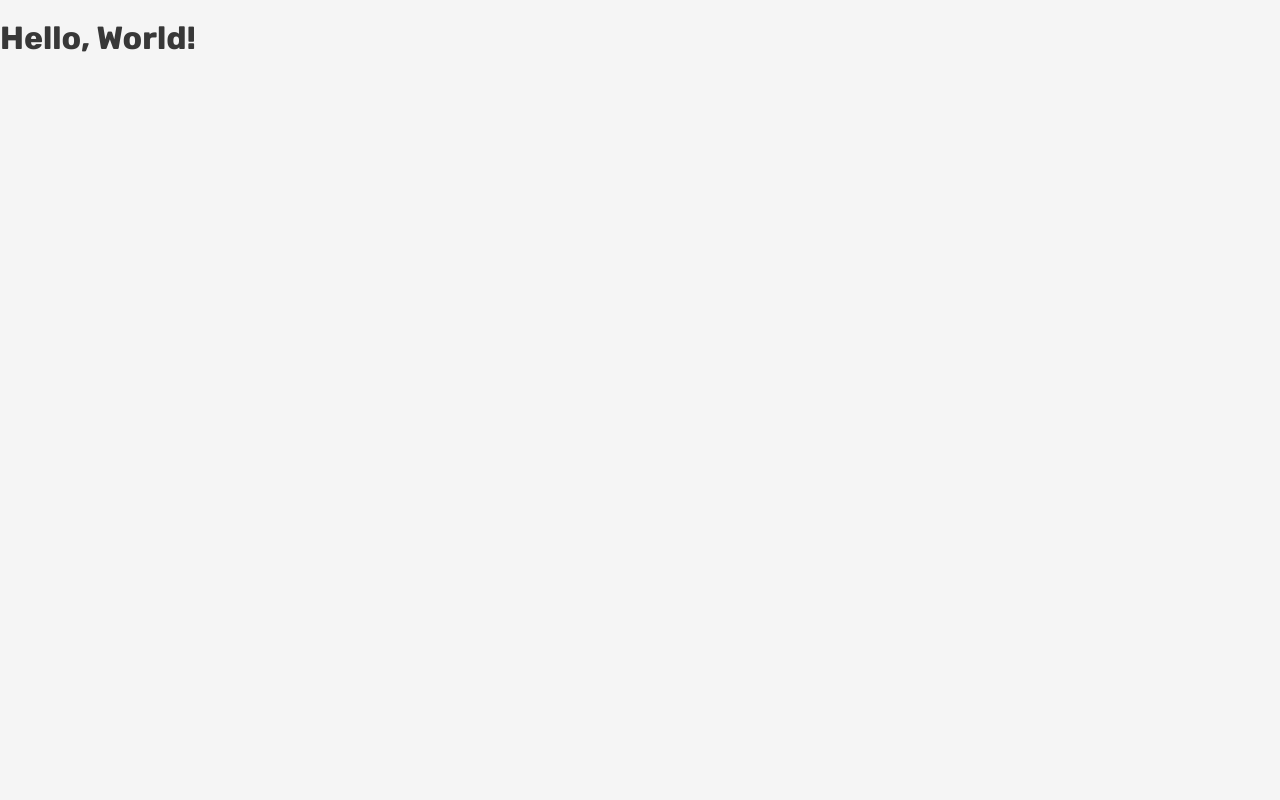
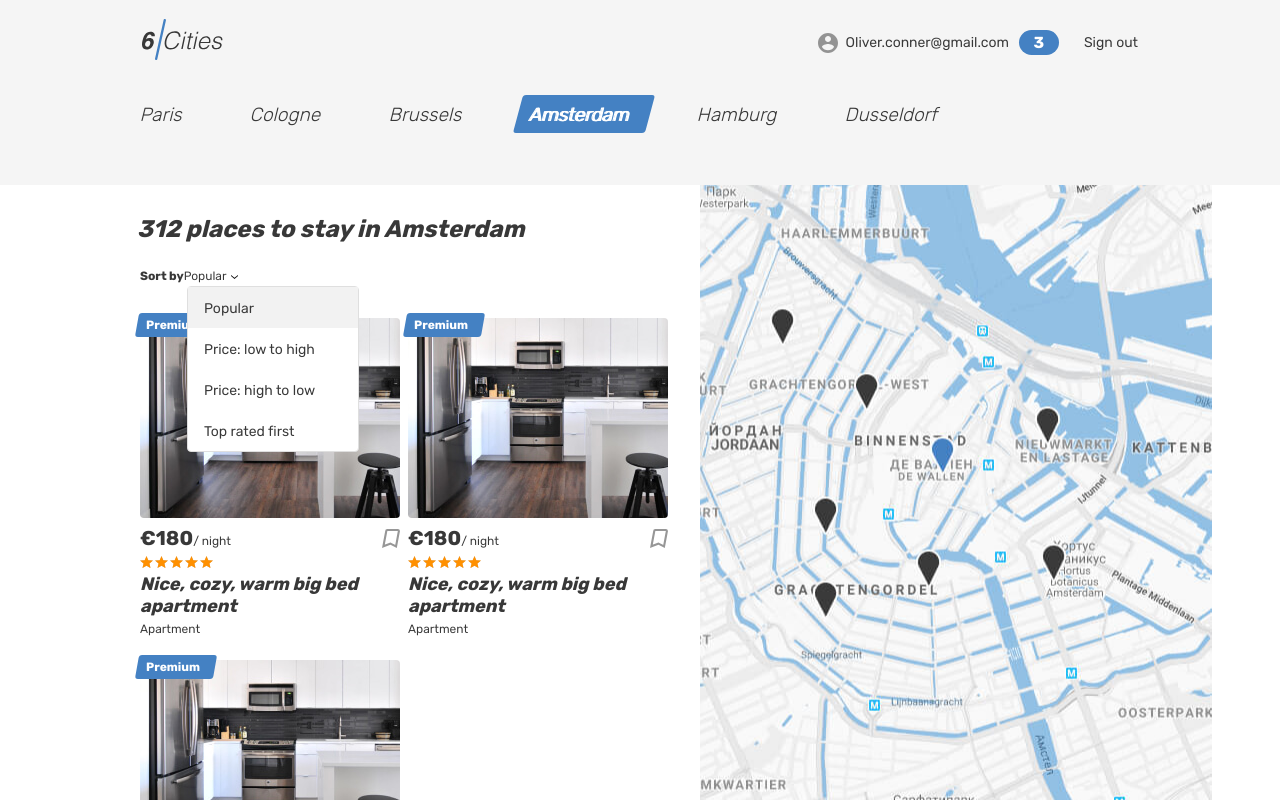
Before and after one commit to htmlacademy-react/1914897-six-cities-15, a React (Vite) app: page / in a window 1280 px wide. Built offline with nearby package versions, Linux system fonts and the light colour scheme.

Commit message:
Сделал файловую структуру/Реализовал отрисовку Main и OfferCard

```diff
--- /dev/null
+++ b/src/app/app.tsx
@@ -0,0 +1,8 @@
+import { MainPage } from '../pages/main';
+import { FC, PropsWithChildren } from 'react';
+
+export type TAppProps = { cardAmount: number };
+
+export const App: FC<PropsWithChildren<TAppProps>> = ({ cardAmount }) => (
+  <MainPage cardAmount = {cardAmount} />
+);
--- /dev/null
+++ b/src/app/index.ts
@@ -0,0 +1,2 @@
+export { App } from './app';
+export type { TAppProps } from './app';
--- /dev/null
+++ b/src/components/offer-card/index.ts
@@ -0,0 +1 @@
+export { OfferCard } from './offer-card';
--- /dev/null
+++ b/src/components/offer-card/offer-card.tsx
@@ -0,0 +1,38 @@
+import { FC } from 'react';
+
+export const OfferCard: FC = () => (
+  <article className="cities__card place-card">
+    <div className="place-card__mark">
+      <span>Premium</span>
+    </div>
+    <div className="cities__image-wrapper place-card__image-wrapper">
+      <a href="#">
+        <img className="place-card__image" src="img/apartment-03.jpg" width={260} height={200} alt="Place image" />
+      </a>
+    </div>
+    <div className="place-card__info">
+      <div className="place-card__price-wrapper">
+        <div className="place-card__price">
+          <b className="place-card__price-value">€180</b>
+          <span className="place-card__price-text">/&nbsp;night</span>
+        </div>
+        <button className="place-card__bookmark-button button" type="button">
+          <svg className="place-card__bookmark-icon" width={18} height={19}>
+            <use xlinkHref="#icon-bookmark" />
+          </svg>
+          <span className="visually-hidden">To bookmarks</span>
+        </button>
+      </div>
+      <div className="place-card__rating rating">
+        <div className="place-card__stars rating__stars">
+          <span style={{ 'width': '100%' }} />
+          <span className="visually-hidden">Rating</span>
+        </div>
+      </div>
+      <h2 className="place-card__name">
+        <a href="#">Nice, cozy, warm big bed apartment</a>
+      </h2>
+      <p className="place-card__type">Apartment</p>
+    </div>
+  </article>
+);
--- a/src/index.tsx
+++ b/src/index.tsx
@@ -1,5 +1,6 @@
 import React from 'react';
 import ReactDOM from 'react-dom/client';
+import { App } from './app';
 
 const root = ReactDOM.createRoot(
   document.getElementById('root') as HTMLElement
@@ -7,6 +8,6 @@
 
 root.render(
   <React.StrictMode>
-    <h1>Hello, World!</h1>
+    <App cardAmount={3}/>
   </React.StrictMode>
 );
--- /dev/null
+++ b/src/pages/main/index.ts
@@ -0,0 +1 @@
+export { MainPage } from './main';
--- /dev/null
+++ b/src/pages/main/main.tsx
@@ -0,0 +1,111 @@
+import { FC } from 'react';
+import { TAppProps } from '../../app';
+import { OfferCard } from '../../components/offer-card';
+
+type TMainPageProps = Pick<TAppProps, 'cardAmount'>
+
+export const MainPage: FC<TMainPageProps> = ({ cardAmount }) => (
+  <div className="page page--gray page--main">
+    <header className="header">
+      <div className="container">
+        <div className="header__wrapper">
+          <div className="header__left">
+            <a className="header__logo-link header__logo-link--active">
+              <img className="header__logo" src="img/logo.svg" alt="6 cities logo" width={81} height={41} />
+            </a>
+          </div>
+          <nav className="header__nav">
+            <ul className="header__nav-list">
+              <li className="header__nav-item user">
+                <a className="header__nav-link header__nav-link--profile" href="#">
+                  <div className="header__avatar-wrapper user__avatar-wrapper">
+                  </div>
+                  <span className="header__user-name user__name">Oliver.conner@gmail.com</span>
+                  <span className="header__favorite-count">3</span>
+                </a>
+              </li>
+              <li className="header__nav-item">
+                <a className="header__nav-link" href="#">
+                  <span className="header__signout">Sign out</span>
+                </a>
+              </li>
+            </ul>
+          </nav>
+        </div>
+      </div>
+    </header>
+    <main className="page__main page__main--index">
+      <h1 className="visually-hidden">Cities</h1>
+      <div className="tabs">
+        <section className="locations container">
+          <ul className="locations__list tabs__list">
+            <li className="locations__item">
+              <a className="locations__item-link tabs__item" href="#">
+                <span>Paris</span>
+              </a>
+            </li>
+            <li className="locations__item">
+              <a className="locations__item-link tabs__item" href="#">
+                <span>Cologne</span>
+              </a>
+            </li>
+            <li className="locations__item">
+              <a className="locations__item-link tabs__item" href="#">
+                <span>Brussels</span>
+              </a>
+            </li>
+            <li className="locations__item">
+              <a className="locations__item-link tabs__item tabs__item--active">
+                <span>Amsterdam</span>
+              </a>
+            </li>
+            <li className="locations__item">
+              <a className="locations__item-link tabs__item" href="#">
+                <span>Hamburg</span>
+              </a>
+            </li>
+            <li className="locations__item">
+              <a className="locations__item-link tabs__item" href="#">
+                <span>Dusseldorf</span>
+              </a>
+            </li>
+          </ul>
+        </section>
+      </div>
+      <div className="cities">
+        <div className="cities__places-container container">
+          <section className="cities__places places">
+            <h2 className="visually-hidden">Places</h2>
+            <b className="places__found">312 places to stay in Amsterdam</b>
+            <form className="places__sorting" action="#" method="get">
+              <span className="places__sorting-caption">Sort by</span>
+              <span className="places__sorting-type" tabIndex={0}>
+                  Popular
+                <svg className="places__sorting-arrow" width={7} height={4}>
+                  <use xlinkHref="#icon-arrow-select" />
+                </svg>
+              </span>
+              <ul className="places__options places__options--custom places__options--opened">
+                <li className="places__option places__option--active" tabIndex={0}>Popular</li>
+                <li className="places__option" tabIndex={0}>Price: low to high</li>
+                <li className="places__option" tabIndex={0}>Price: high to low</li>
+                <li className="places__option" tabIndex={0}>Top rated first</li>
+              </ul>
+            </form>
+            <div className="cities__places-list places__list tabs__content">
+              {
+                (cardAmount > 0) && Array.from(new Array(cardAmount), (_, index) => <OfferCard key= {index} />)
+              }
+              {
+                (cardAmount === 0) && 'there is no card'
+              }
+            </div>
+          </section>
+          <div className="cities__right-section">
+            <section className="cities__map map" />
+          </div>
+        </div>
+      </div>
+    </main>
+  </div>
+);
```
